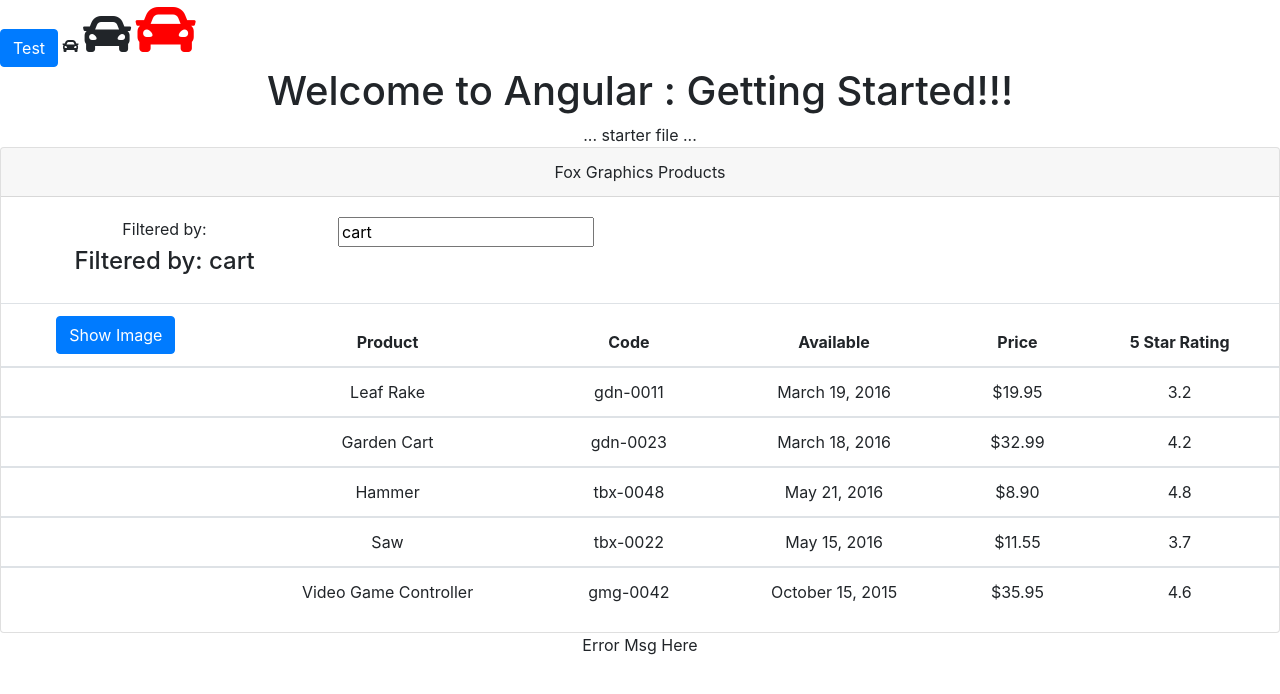
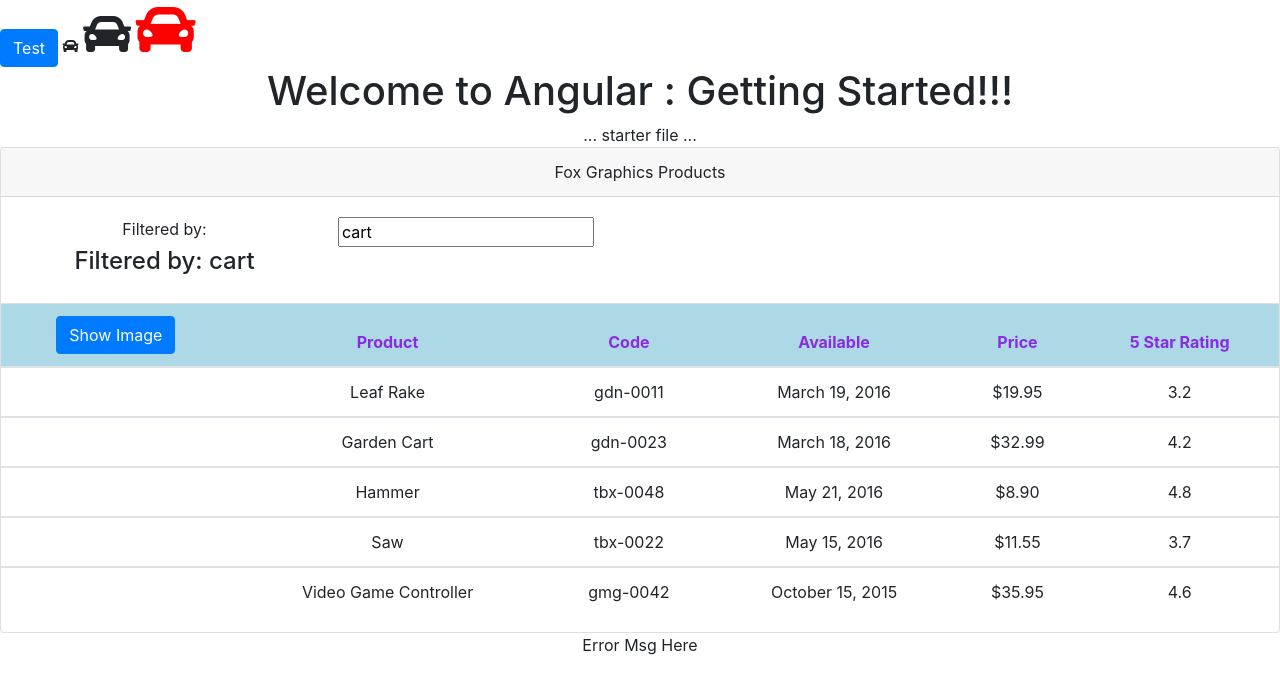
Before and after one commit to FoxGeoff/amp-master, an Angular app: page / in a window 1280 px wide. Shown: the top 694 px of the page. Built offline with nearby package versions, Linux system fonts and the light colour scheme.

Commit message:
Add css for product-list

```diff
--- a/src/app/product-list/product-list.component.css
+++ b/src/app/product-list/product-list.component.css
@@ -0,0 +1,4 @@
+thead {
+    color : blueviolet;
+    background-color : lightblue;
+}
```
Also changed, not shown: 1 other file (tests, documents, lock files or other folders).
